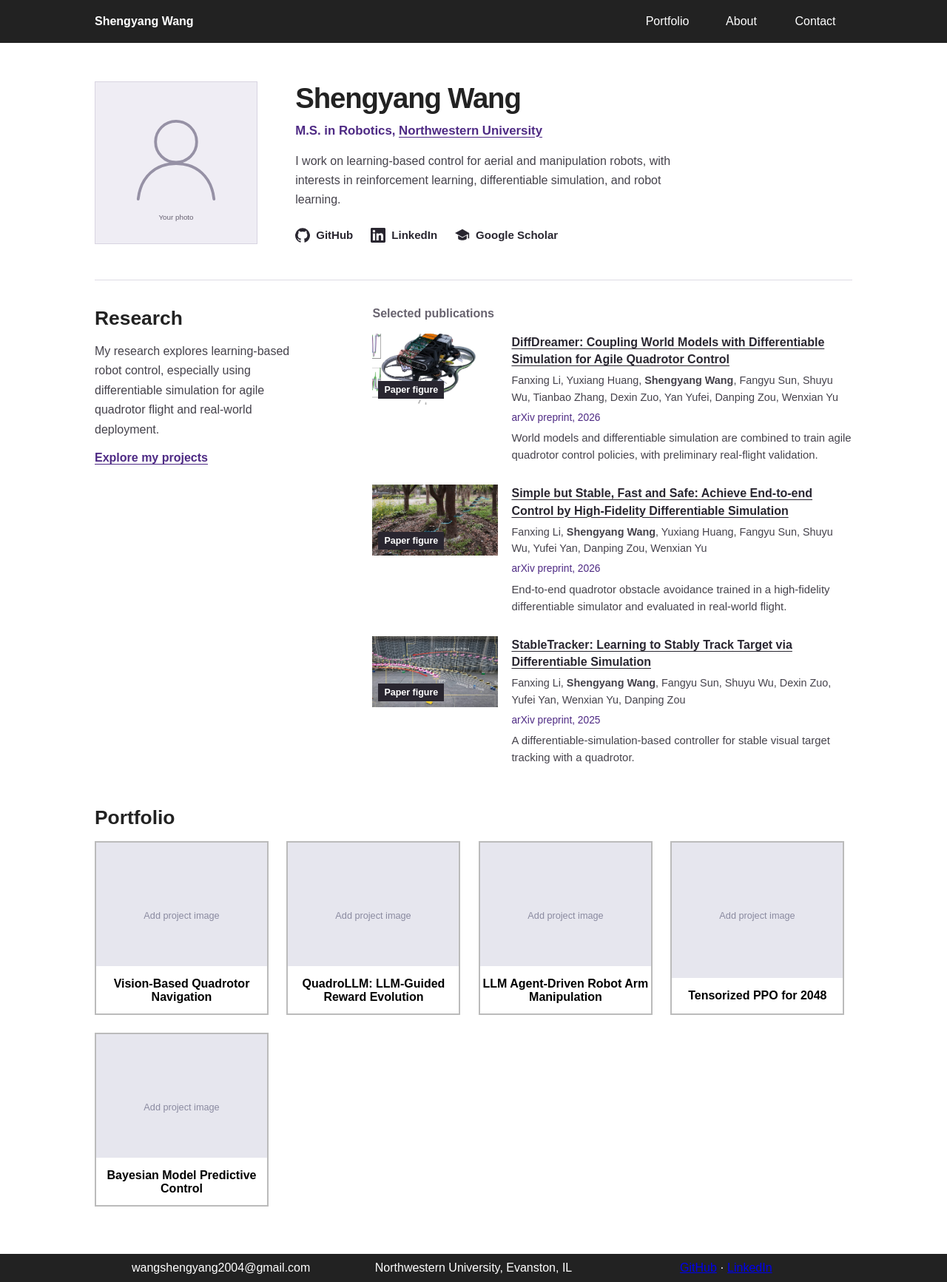
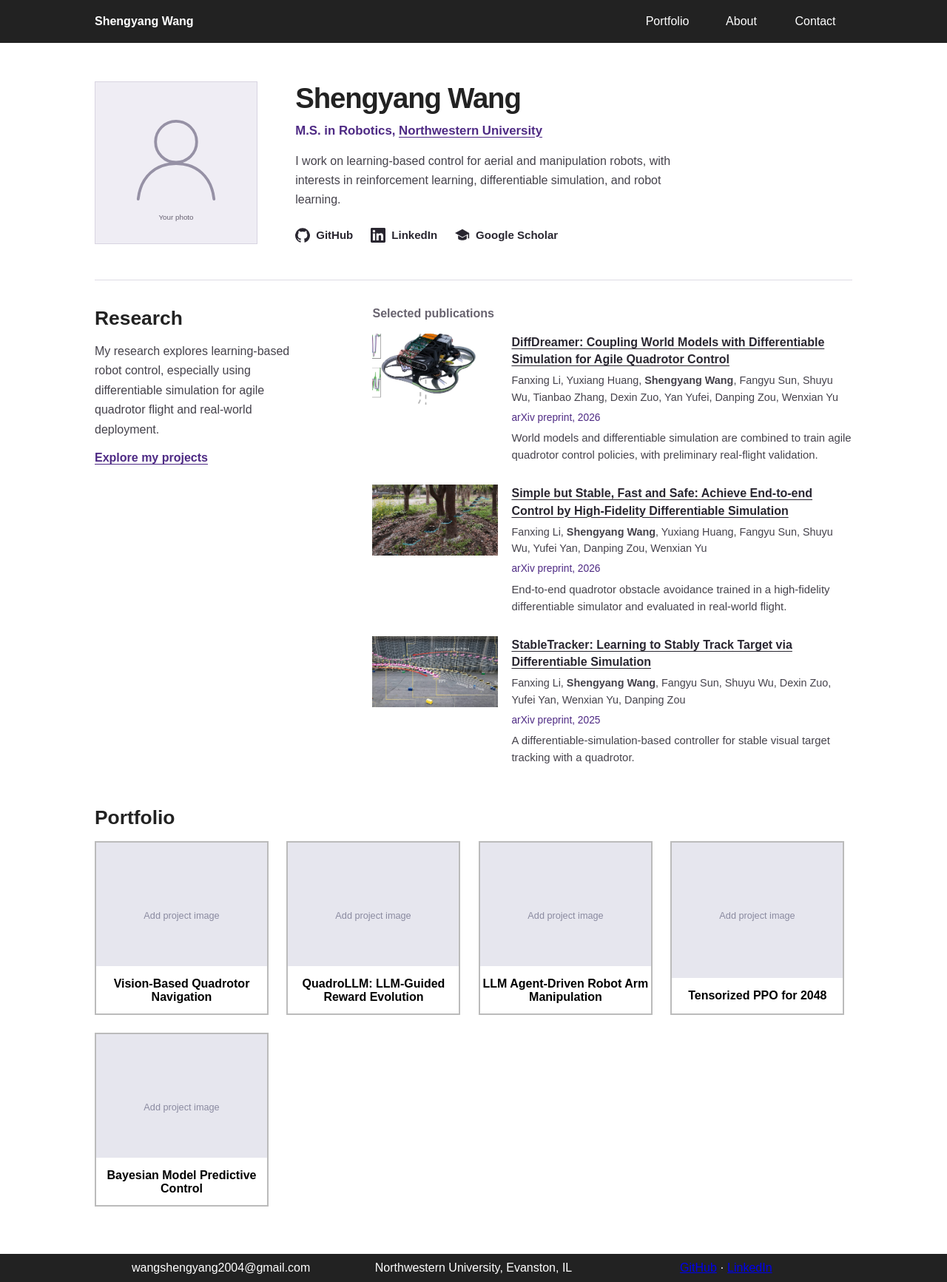
Before and after one commit to Wangshengyang2004/Wangshengyang2004.github.io, a Jekyll site: the page built from index.html, in a window 1280 px wide. Shown: the whole page at 74% size. Built offline with Jekyll 4.4.1, drawn with Linux system fonts in a browser that asks for light colours; nearby versions of some CDN libraries.

Commit message:
Remove publication figure labels
Co-Authored-By: Claude Fable 5 <noreply@anthropic.com>

```diff
--- a/_includes/publications.html
+++ b/_includes/publications.html
@@ -2,7 +2,6 @@
   <li class="publication has-media">
     <a class="publication-media" href="https://arxiv.org/html/2610.31617v1" aria-label="View the DiffDreamer paper and its figures">
       <img src="{{ '/public/images/publication-diffdreamer.jpg' | relative_url }}" alt="A quadrotor and its digital twin from the DiffDreamer paper" width="800" height="450" loading="lazy" decoding="async">
-      <span class="publication-media-label" aria-hidden="true">Paper figure</span>
     </a>
     <div class="publication-details">
       <h4 class="publication-title"><a href="https://arxiv.org/abs/2610.31617">DiffDreamer: Coupling World Models with Differentiable Simulation for Agile Quadrotor Control</a></h4>
@@ -14,7 +13,6 @@
   <li class="publication has-media">
     <a class="publication-media" href="https://arxiv.org/html/2604.10548v2" aria-label="View the Simple but Stable paper and its figures">
       <img src="{{ '/public/images/publication-avoidance.jpg' | relative_url }}" alt="Quadrotor flight through a forest with its path overlaid" width="800" height="450" loading="lazy" decoding="async">
-      <span class="publication-media-label" aria-hidden="true">Paper figure</span>
     </a>
     <div class="publication-details">
       <h4 class="publication-title"><a href="https://arxiv.org/abs/2604.10548">Simple but Stable, Fast and Safe: Achieve End-to-end Control by High-Fidelity Differentiable Simulation</a></h4>
@@ -26,7 +24,6 @@
   <li class="publication has-media">
     <a class="publication-media" href="https://arxiv.org/html/2509.14147v3" aria-label="View the StableTracker paper and its figures">
       <img src="{{ '/public/images/publication-tracking.jpg' | relative_url }}" alt="Quadrotor flight paths from a laboratory tracking experiment" width="800" height="450" loading="lazy" decoding="async">
-      <span class="publication-media-label" aria-hidden="true">Paper figure</span>
     </a>
     <div class="publication-details">
       <h4 class="publication-title"><a href="https://arxiv.org/abs/2509.14147">StableTracker: Learning to Stably Track Target via Differentiable Simulation</a></h4>
--- a/public/stylesheets/profile.css
+++ b/public/stylesheets/profile.css
@@ -149,17 +149,6 @@ html body main#portfolio .research-section {
   object-fit: cover;
 }
 
-.publication-media-label {
-  position: absolute;
-  bottom: 8px;
-  left: 8px;
-  padding: 5px 8px;
-  background: #292630;
-  color: #fff;
-  font-size: 0.78rem;
-  font-weight: 600;
-}
-
 .publication-media:focus-visible {
   outline: 2px solid #4e2a84;
   outline-offset: 4px;
```
